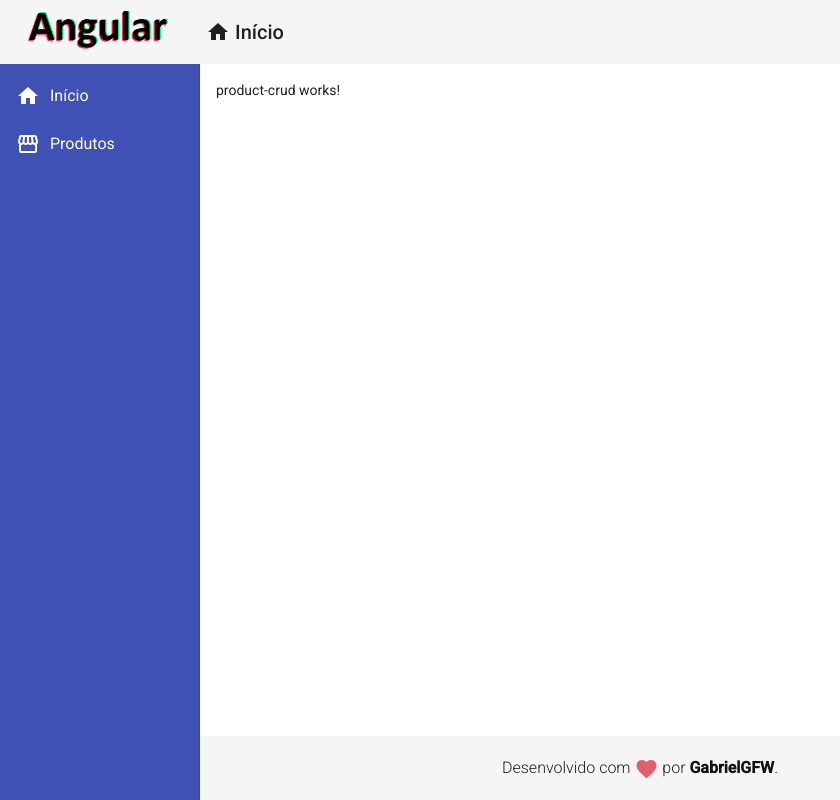
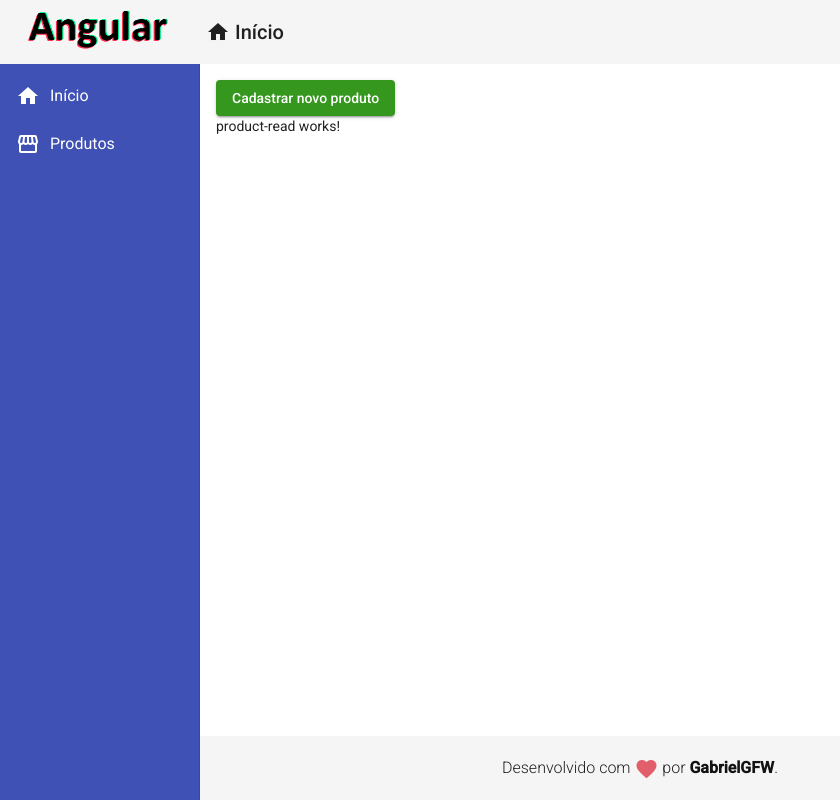
Before and after one commit to gabrielgfw/cod3r-angular-9, an Angular app in the folder frontend/: page /products in a window 1280 px wide. Shown: the whole page, without its empty margins (0-840 px from the left). Built offline with nearby package versions, Linux system fonts and the light colour scheme; no server answers.

Commit message:
add product read component

```diff
--- a/frontend/src/app/app.module.ts
+++ b/frontend/src/app/app.module.ts
@@ -21,6 +21,7 @@
 import { FormsModule } from '@angular/forms';
 import { MatFormFieldModule } from '@angular/material/form-field';
 import { MatInputModule } from '@angular/material/input';
+import { ProductReadComponent } from './components/product/product-read/product-read.component';
 
 @NgModule({
   declarations: [
@@ -31,7 +32,8 @@
     HomeComponent,
     ProductCrudComponent,
     RedDirective,
-    ProductCreateComponent
+    ProductCreateComponent,
+    ProductReadComponent
   ],
   imports: [
     BrowserModule,
--- a/frontend/src/app/components/product/product-create/product-create.component.ts
+++ b/frontend/src/app/components/product/product-create/product-create.component.ts
@@ -28,7 +28,7 @@
   createProduct(): void {
     this.isLoading = true;
 
-    this.productService.create(this.product).subscribe(() => {
+    this.productService.createProduct(this.product).subscribe(() => {
       this.productService.showMessage('Produto cadastrado com sucesso!');
       this.isLoading = false;
     });
--- /dev/null
+++ b/frontend/src/app/components/product/product-read/product-read.component.html
@@ -0,0 +1 @@
+<p>product-read works!</p>
--- /dev/null
+++ b/frontend/src/app/components/product/product-read/product-read.component.ts
@@ -0,0 +1,23 @@
+import { Component, OnInit } from '@angular/core';
+import { Product } from '../product.model';
+import { ProductService } from '../product.service';
+
+@Component({
+  selector: 'app-product-read',
+  templateUrl: './product-read.component.html',
+  styleUrls: ['./product-read.component.css']
+})
+export class ProductReadComponent implements OnInit {
+
+  products: Product[];
+
+  constructor(private productService: ProductService) { }
+
+  ngOnInit(): void {
+    this.productService.readProduct().subscribe(products => {
+      this.products = products;
+      console.log(products);
+    });
+  }
+
+}
--- a/frontend/src/app/components/product/product.service.ts
+++ b/frontend/src/app/components/product/product.service.ts
@@ -24,8 +24,12 @@
     });
   }
 
-  create(product: Product): Observable<Product> {
+  createProduct(product: Product): Observable<Product> {
     return this.http.post<Product>(this.baseUrl, product)
   }
 
+  readProduct(): Observable<Product[]> {
+    return this.http.get<Product[]>(this.baseUrl);
+  }
+
 }
--- a/frontend/src/app/views/product-crud/product-crud.component.css
+++ b/frontend/src/app/views/product-crud/product-crud.component.css
@@ -0,0 +1,4 @@
+button {
+  background-color: rgb(53, 151, 29);
+  color: white;
+}
--- a/frontend/src/app/views/product-crud/product-crud.component.html
+++ b/frontend/src/app/views/product-crud/product-crud.component.html
@@ -1 +1,5 @@
-<p>product-crud works!</p>
+<button mat-raised-button (click)="navigateToProductCreate()">
+  Cadastrar novo produto
+</button>
+
+<app-product-read></app-product-read>
--- a/frontend/src/app/views/product-crud/product-crud.component.ts
+++ b/frontend/src/app/views/product-crud/product-crud.component.ts
@@ -1,4 +1,5 @@
 import { Component, OnInit } from '@angular/core';
+import { Router } from '@angular/router'
 
 @Component({
   selector: 'app-product-crud',
@@ -7,9 +8,13 @@
 })
 export class ProductCrudComponent implements OnInit {
 
-  constructor() { }
+  constructor(private router: Router) { }
 
   ngOnInit(): void {
   }
 
+  public navigateToProductCreate(): void {
+    this.router.navigate(['/products/create']);
+  }
+
 }
--- a/frontend/tsconfig.json
+++ b/frontend/tsconfig.json
@@ -6,6 +6,7 @@
     "outDir": "./dist/out-tsc",
     "forceConsistentCasingInFileNames": true,
     "strict": true,
+    "strictPropertyInitialization": false,
     "noImplicitReturns": true,
     "noFallthroughCasesInSwitch": true,
     "sourceMap": true,
```
Also changed, not shown: frontend/src/app/components/product/product-read/product-read.component.css (added).
